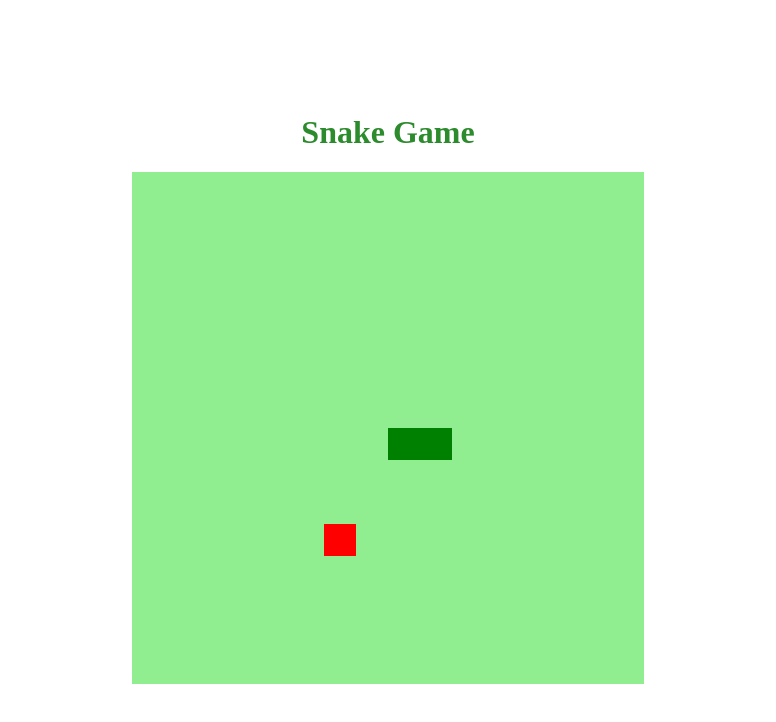
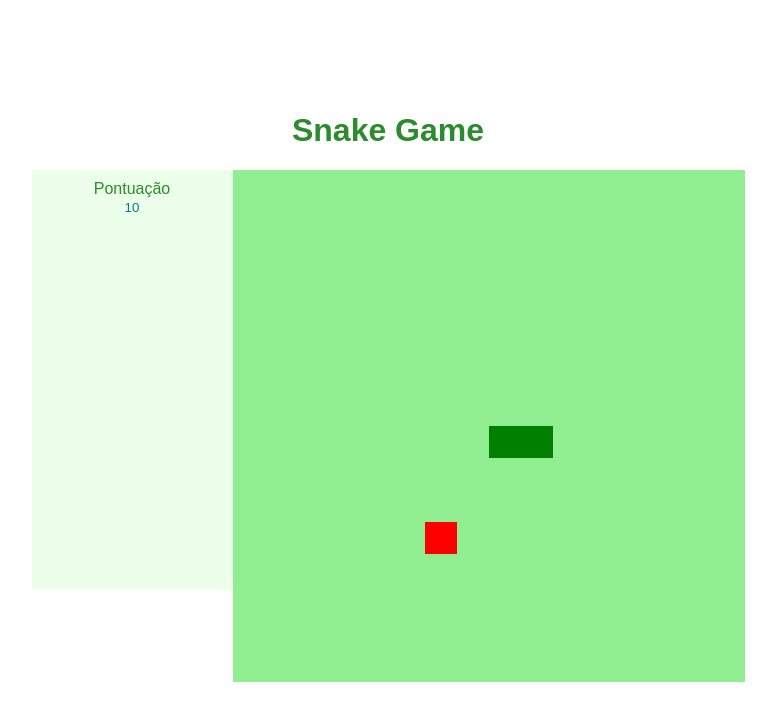
Before and after one commit to lcnunes09/snake-game, a plain HTML site: page index.html in a window 1280 px wide. Shown: the whole page, without its empty margins (252-1028 px from the left). Drawn offline with Linux system fonts and the light colour scheme.

Commit message:
Resolve #3: adicionando a pontuação no menu esquerdo

```diff
--- a/css/style.css
+++ b/css/style.css
@@ -1,10 +1,37 @@
 body{
     height:95vh;
-    width: 95;
+    width: 125;
     display: flex;
     justify-content: center;
     align-items: center;
     flex-direction: column;
-
     color: rgb(44, 139, 44)
 }
+
+#area-total{
+    font-family: Arial, Helvetica, sans-serif;
+}
+
+#titulo{
+    text-align: center;
+}
+
+#menu-esquerdo{
+    height:50vh;
+    padding: 10px 10px 10px 10px;
+    float:left;
+    text-align: center;
+    background-color: rgb(235, 255, 235);
+}
+
+input{
+    text-align: center;
+    background-color: rgb(235, 255, 235);
+    border: 0;
+    color:teal;
+}
+
+#jogo {
+    width:95;
+    float:left;
+}
--- a/index.html
+++ b/index.html
@@ -8,7 +8,19 @@
     </head>
 
     <body>
-        <h1>Snake Game</h1>
-        <canvas id="snake" width="512px" height="512px"></canvas>
+        <div id="area-total">
+            <div id="titulo">
+                <h1>Snake Game</h1>
+            </div>
+
+            <div id="menu-esquerdo">
+                <label>Pontuação</label><br>
+                <input type="text" id="pontuacao" readonly>
+            </div>
+
+            <div id="jogo">
+                <canvas id="snake" width="512px" height="512px"></canvas>
+            </div>
+        </div>
     </body>
 </html>
--- a/js/script.js
+++ b/js/script.js
@@ -71,6 +71,8 @@ function iniciarJogo(){
         food.x = Math.floor(Math.random() * 15 + 1) * box;
         food.y = Math.floor(Math.random() * 15 + 1) * box;
         score += 10;
+        var input = document.getElementById("pontuacao");
+        input.value = score ;
     }
 
     let newHead = {
```
Also changed, not shown: 1 other file.
